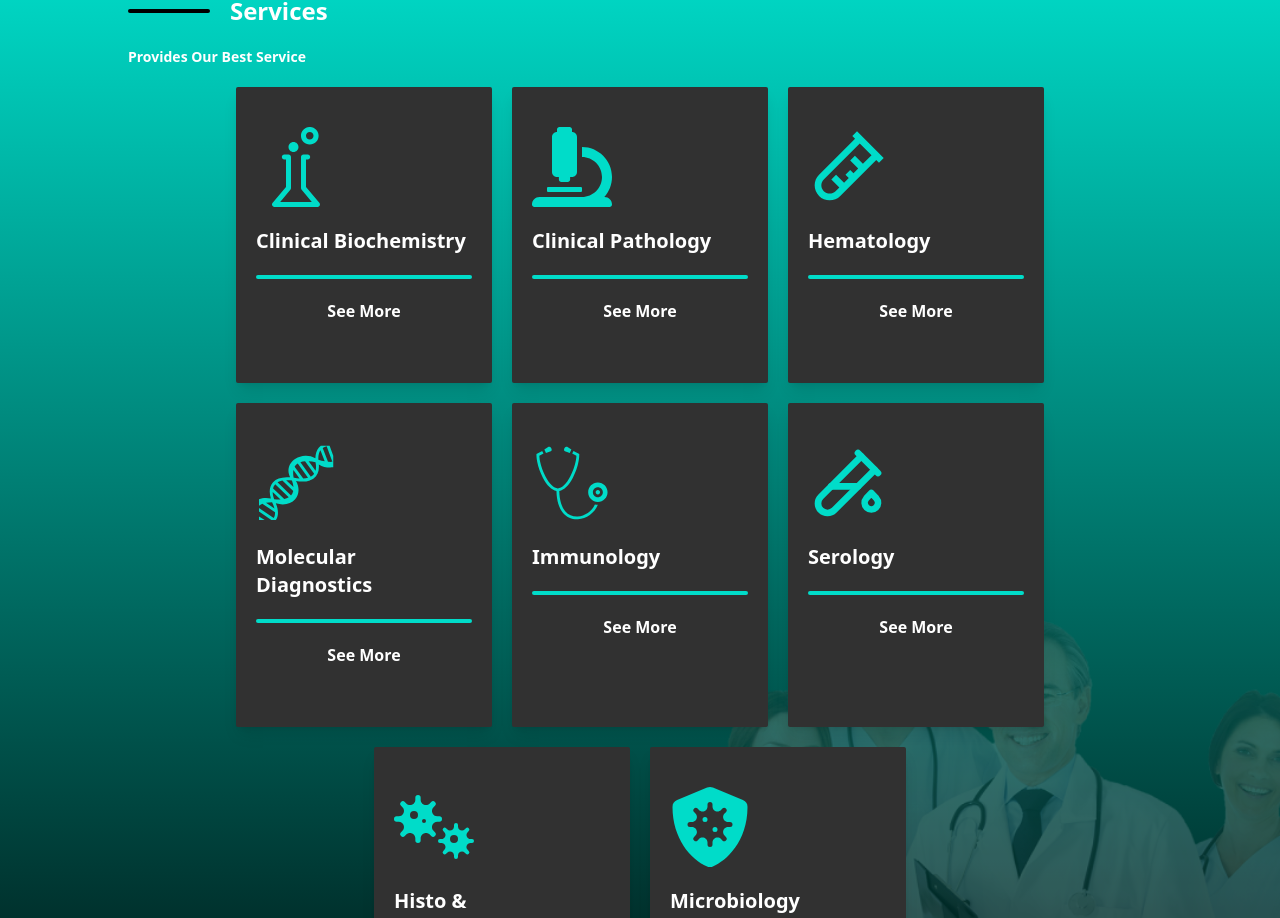
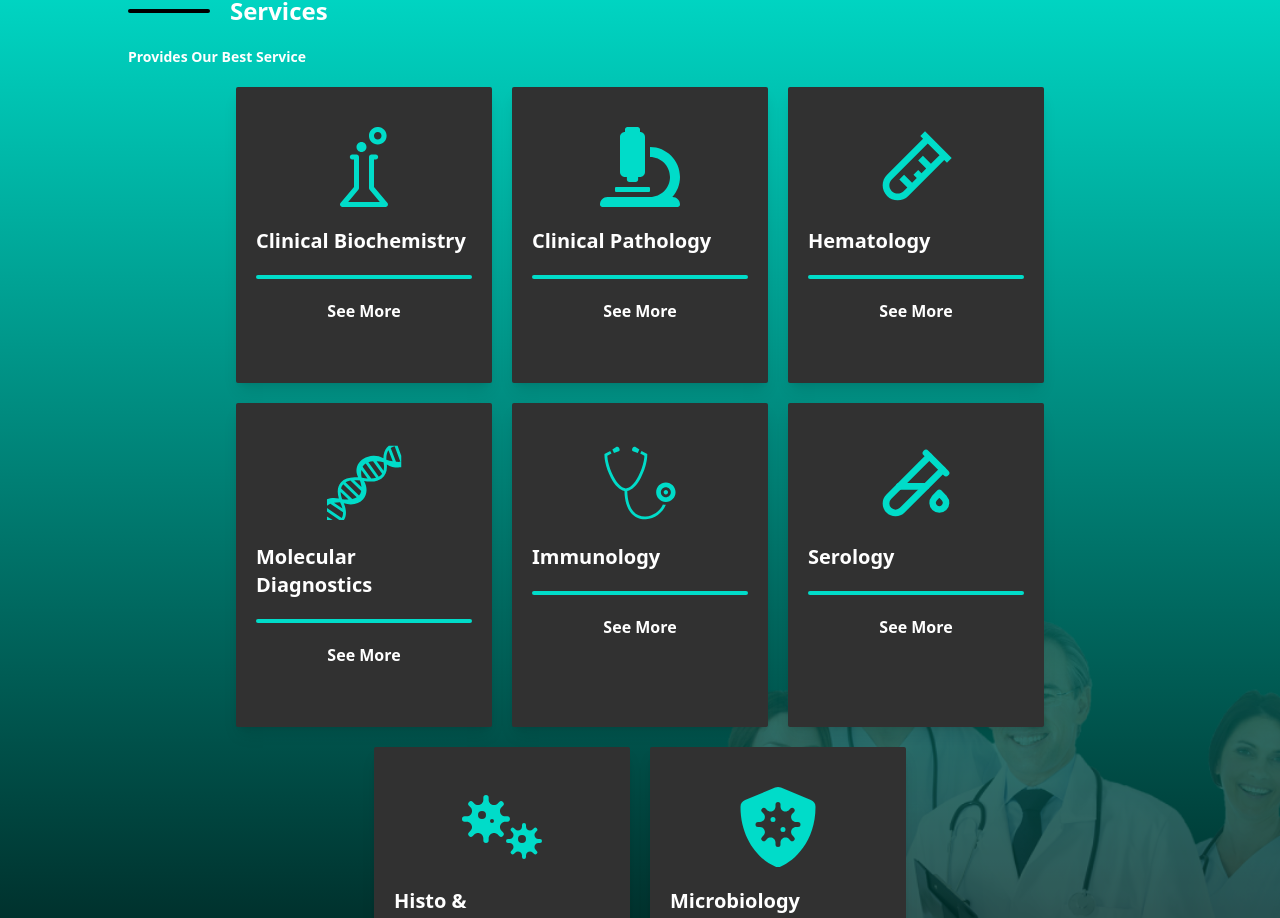
Before and after one commit to NEXT-BUG/sun-diagnostic-laboratory, a Next.js app: page / in a window 1280 px wide. Shown: the part 817-1735 px from the top of the page. Built offline with nearby package versions, Linux system fonts and the light colour scheme.

Commit message:
Services Content Changed

```diff
--- a/components/landingPage/Services.js
+++ b/components/landingPage/Services.js
@@ -5,6 +5,7 @@ import { FaMicroscope, FaViruses, FaShieldVirus } from "react-icons/fa";
 import { BiTestTube } from "react-icons/bi";
 import { GiDna2, GiStethoscope } from "react-icons/gi";
 import { TbTestPipe } from "react-icons/tb";
+import { services } from "../../mock/services";
 
 const Services = () => {
   return (
@@ -20,46 +21,18 @@ const Services = () => {
         </p>
 
         <div className="flex flex-wrap justify-center gap-5 w-full">
-          <Cards
-            title="Clinical Biochemistry"
-            description="Lorem ipsum dolor sit amet, consectetur adipiscing elit, sed do eiusmod tempor incididunt ut labore."
-            image={<SlChemistry className="w-20 text-primary h-20" />}
-          />
-          <Cards
-            title="Clinical Pathology"
-            description="Lorem ipsum dolor sit amet, consectetur adipiscing elit, sed do eiusmod tempor incididunt ut labore."
-            image={<FaMicroscope className="w-20 text-primary h-20" />}
-          />
-          <Cards
-            title="Hematology"
-            description="Lorem ipsum dolor sit amet, consectetur adipiscing elit, sed do eiusmod tempor incididunt ut labore."
-            image={<BiTestTube className="w-20 text-primary h-20" />}
-          />
-          <Cards
-            title="Molecular Diagnostics"
-            description="Lorem ipsum dolor sit amet, consectetur adipiscing elit, sed do eiusmod tempor incididunt ut labore."
-            image={<GiDna2 className="w-20 text-primary h-20" />}
-          />
-          <Cards
-            title="Immunology"
-            description="Lorem ipsum dolor sit amet, consectetur adipiscing elit, sed do eiusmod tempor incididunt ut labore."
-            image={<GiStethoscope className="w-20 text-primary h-20" />}
-          />
-          <Cards
-            title="Serology"
-            description="Lorem ipsum dolor sit amet, consectetur adipiscing elit, sed do eiusmod tempor incididunt ut labore."
-            image={<TbTestPipe className="w-20 text-primary h-20" />}
-          />
-          <Cards
-            title="Histo & cytopathology"
-            description="Lorem ipsum dolor sit amet, consectetur adipiscing elit, sed do eiusmod tempor incididunt ut labore."
-            image={<FaViruses className="w-20 text-primary h-20" />}
-          />
-          <Cards
-            title="Microbiology"
-            description="Lorem ipsum dolor sit amet, consectetur adipiscing elit, sed do eiusmod tempor incididunt ut labore."
-            image={<FaShieldVirus className="w-20 text-primary h-20" />}
-          />
+          {services?.map((item, index) => {
+            return (
+              <Cards
+                key={index}
+                title={item?.title}
+                description={item?.desc}
+                image={
+                  <item.image className="text-primary mx-auto w-20 h-20" />
+                }
+              />
+            );
+          })}
         </div>
       </div>
 
--- a/components/services/BestService.js
+++ b/components/services/BestService.js
@@ -13,7 +13,14 @@ const BestService = () => {
       </div>
       <div className="flex flex-col md:flex-row items-center md:items-stretch gap-10 justify-evenly mt-10 flex-wrap">
         {services.map((service, index) => {
-          return <ServiceCard {...service} key={index} />;
+          return (
+            <ServiceCard
+              title={service.title}
+              desc={service.desc}
+              image={<service.image className="text-black w-10 h-10" />}
+              key={index}
+            />
+          );
         })}
       </div>
     </div>
--- a/mock/services.js
+++ b/mock/services.js
@@ -7,41 +7,41 @@ export const services = [
   {
     title: "Clinical Biochemistry",
     desc: "Clinical biochemistry services provides complete information about the normal and abnormal biochemical reactions...",
-    image: <SlChemistry className="text-black w-10 h-10" />,
+    image: ({ className }) => <SlChemistry className={className} />,
   },
   {
     title: "Clinical Pathology",
     desc: "The Clinical Pathology at Sun Diagnostics supports the diagnosis of disease using laboratory testing...",
-    image: <FaMicroscope className="text-black w-10 h-10" />,
+    image: ({ className }) => <FaMicroscope className={className} />,
   },
   {
     title: "Hematology",
     desc: "The Hematology Section consists of a highly trained and experienced hematology technologists with well....",
-    image: <BiTestTube className="text-black w-10 h-10" />,
+    image: ({ className }) => <BiTestTube className={className} />,
   },
   {
     title: "Molecular Diagnostics",
     desc: "Molecular Diagnostics is the method of profiling a patient’s biological composition at a genetic level...",
-    image: <GiDna2 className="text-black w-10 h-10" />,
+    image: ({ className }) => <GiDna2 className={className} />,
   },
   {
     title: "Immunology",
     desc: "Immunology services refers to the diagnostic tests and investigations undertaken for the identificatio....",
-    image: <GiStethoscope className="text-black w-10 h-10" />,
+    image: ({ className }) => <GiStethoscope className={className} />,
   },
   {
     title: "Serology",
     desc: "Serology is focused on tests that conclusively prove that there is a fungal, viral or protozoal...",
-    image: <TbTestPipe className="text-black w-10 h-10" />,
+    image: ({ className }) => <TbTestPipe className={className} />,
   },
   {
     title: "Histo & cytopathology",
     desc: "The department of surgical pathology includes the sections of Histopathology, Cytopathology...",
-    image: <FaViruses className="text-black w-10 h-10" />,
+    image: ({ className }) => <FaViruses className={className} />,
   },
   {
     title: "Microbiology",
     desc: "The department of Microbiology has the latest and standardized equipments including BacT-ALERT-3D...",
-    image: <FaShieldVirus className="text-black w-10 h-10" />,
+    image: ({ className }) => <FaShieldVirus className={className} />,
   },
 ];
```
